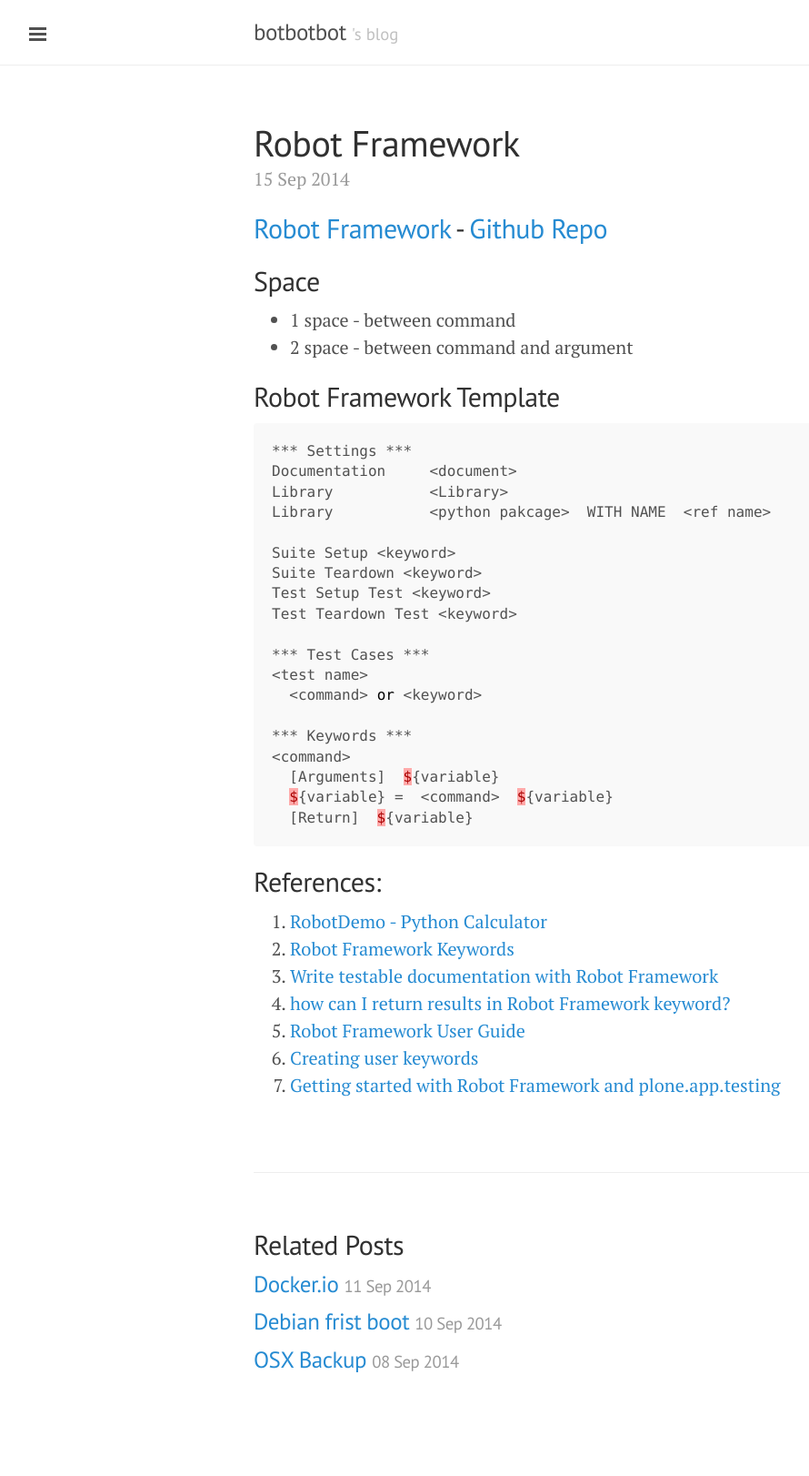
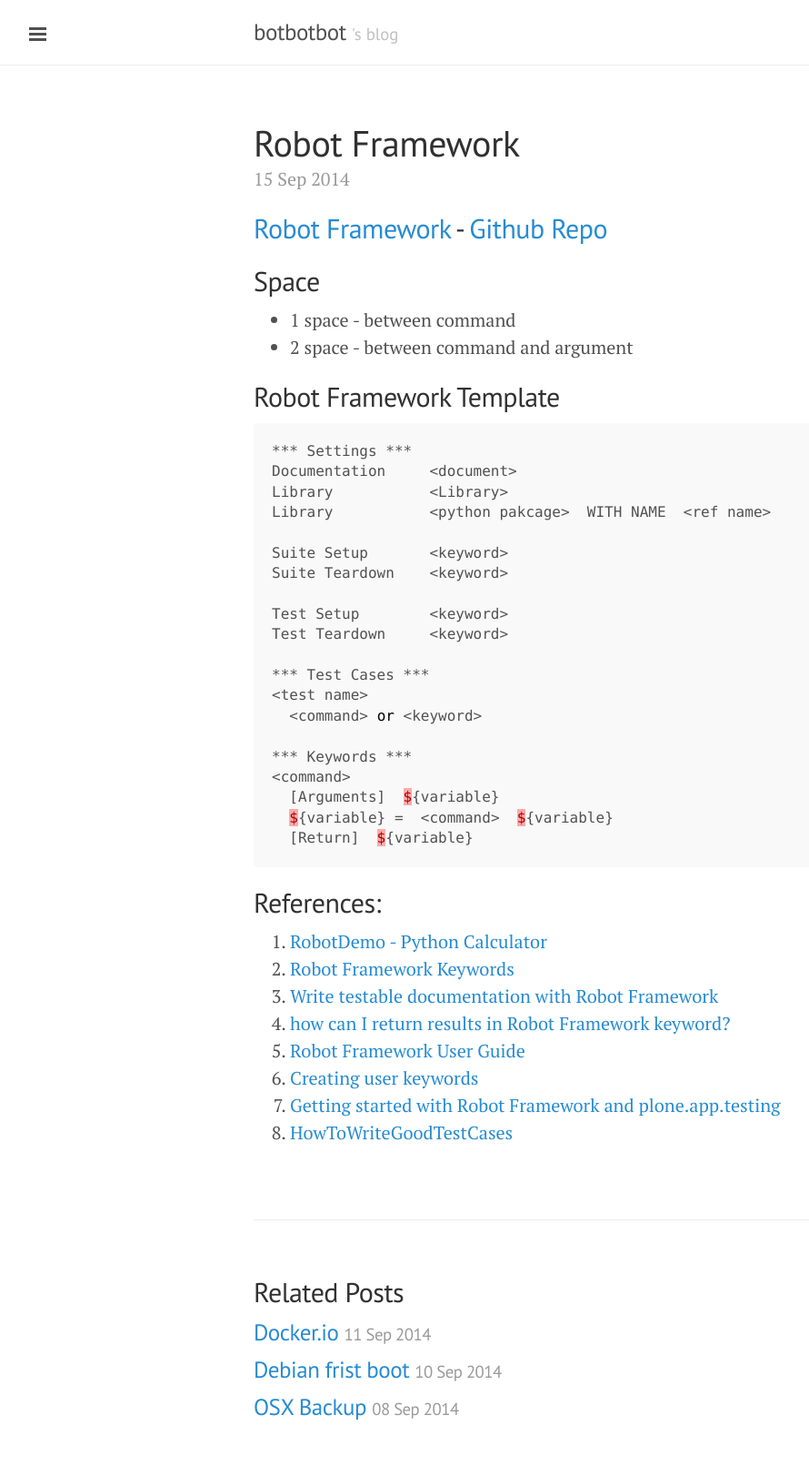
Before and after one commit to ibotdotout/ibotdotout.github.io, a Jekyll site: the page built from _posts/2014-09-15-robot-framework.md, in a window 1280 px wide. Shown: the whole page at 91% size, without its empty margins (1-891 px from the left). Built offline with Jekyll 4.4.1, drawn with Linux system fonts in a browser that asks for light colours; Markdown is read by kramdown in place of the engine named in the settings; before the commit the page ends 1570 px from its top, so only the background shows below that.

Commit message:
update good test case

```diff
--- a/_posts/2014-09-15-robot-framework.md
+++ b/_posts/2014-09-15-robot-framework.md
@@ -19,10 +19,11 @@ Documentation     <document>
 Library           <Library>
 Library           <python pakcage>  WITH NAME  <ref name>
 
-Suite Setup <keyword>
-Suite Teardown <keyword>
-Test Setup Test <keyword>
-Test Teardown Test <keyword>
+Suite Setup       <keyword>
+Suite Teardown    <keyword>
+
+Test Setup        <keyword>
+Test Teardown     <keyword>
 
 *** Test Cases ***
 <test name>
@@ -43,3 +44,4 @@ Test Teardown Test <keyword>
 5. [Robot Framework User Guide](http://robotframework.org/robotframework/latest/RobotFrameworkUserGuide.html)
 6. [Creating user keywords](http://code.google.com/p/robotframework/source/browse/doc/userguide/src/CreatingTestData/CreatingUserKeywords.txt?r=e35c4cf7591986d212a6f1c015f2f77598fb7ea2)
 7. [Getting started with Robot Framework and plone.app.testing](http://datakurre.pandala.org/2012/09/getting-started-with-robotframework-and.html)
+8. [HowToWriteGoodTestCases](https://code.google.com/p/robotframework/wiki/HowToWriteGoodTestCases)
```
